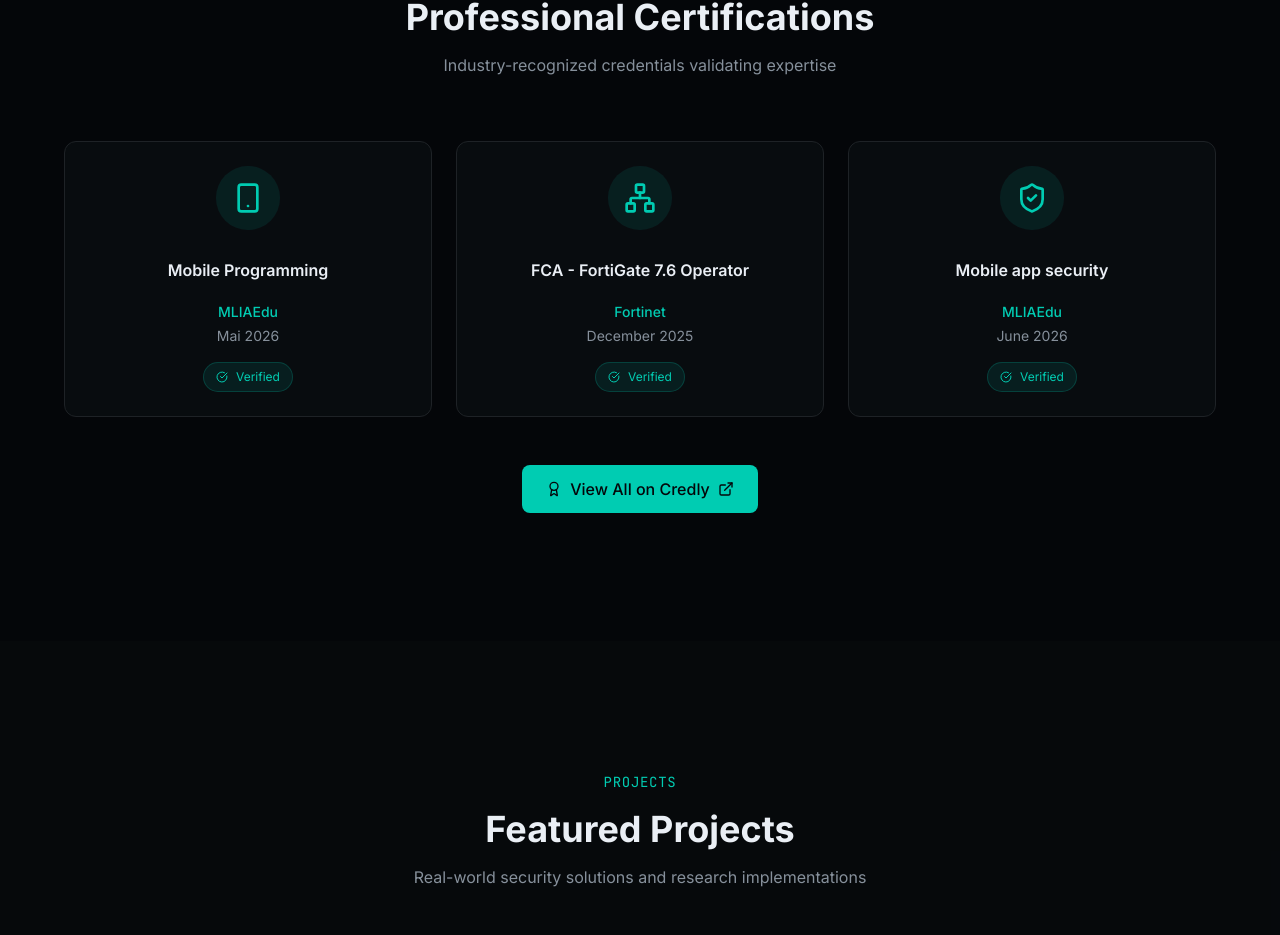
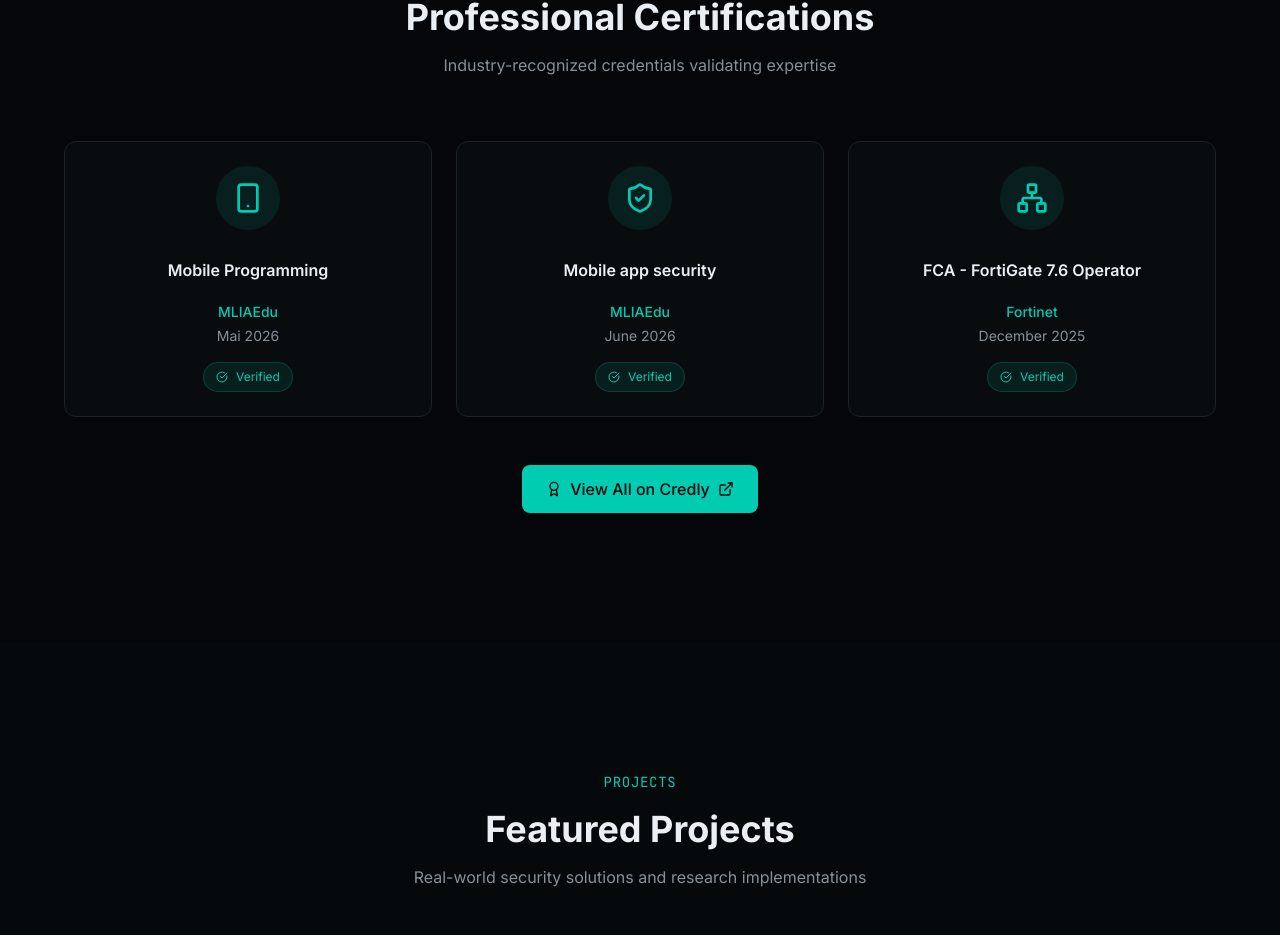
Before and after one commit to mourad-el-ouatik/portfolio, a Next.js app: page / in a window 1280 px wide. Shown: the part 3214-4149 px from the top of the page. Built offline with nearby package versions, Linux system fonts and the light colour scheme.

Commit message:
Reorder certifications in certifications.tsx

```diff
--- a/components/certifications.tsx
+++ b/components/certifications.tsx
@@ -14,18 +14,18 @@ const certifications = [
     icon: Smartphone,
   },
   {
+    name: "Mobile app security",
+    issuer: "MLIAEdu",
+    date: "June 2026",
+    status: "verified",
+    icon: ShieldCheck,
+  },
+  {
     name: "FCA - FortiGate 7.6 Operator",
     issuer: "Fortinet",
     date: "December 2025",
     status: "verified",
     icon: Network,
-  },
-  {
-    name: "Mobile app security",
-    issuer: "MLIAEdu",
-    date: "June 2026",
-    status: "verified",
-    icon: ShieldCheck,
   },
 ]
 
```
